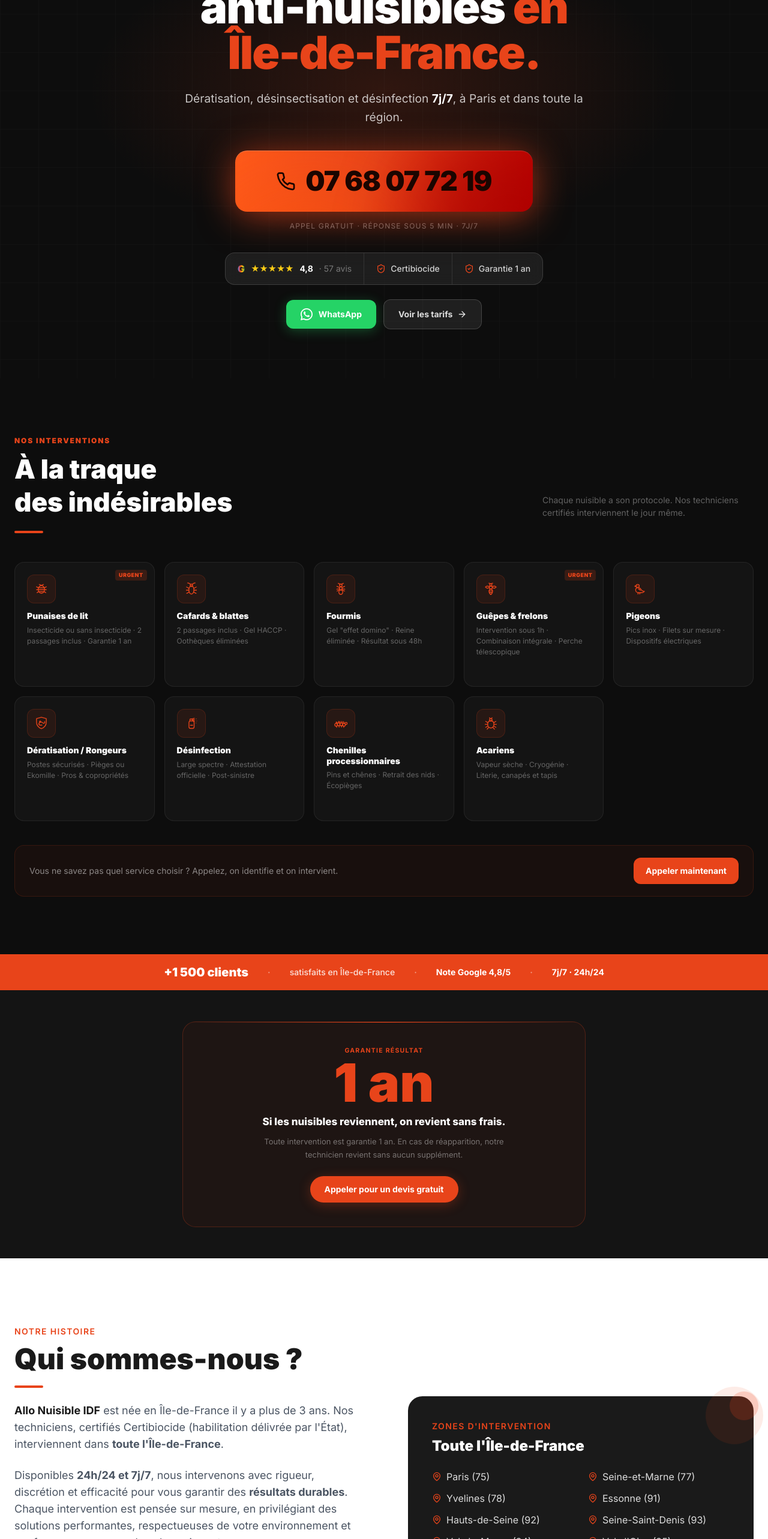
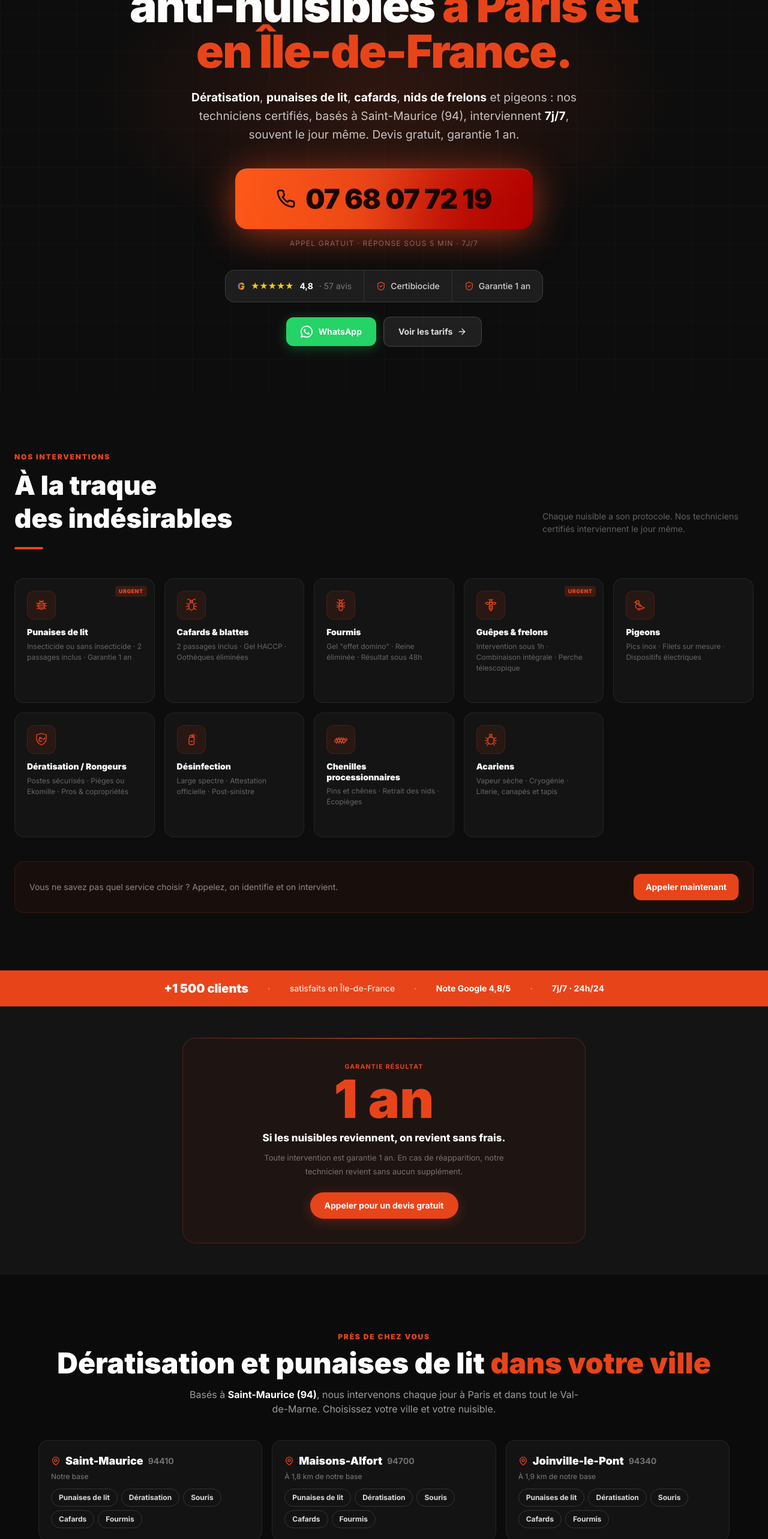
Before and after one commit to Allonuisibleexpress/allo-nuisible-idf, a Next.js app: page / in a window 1280 px wide. Shown: the part 234-2800 px from the top of the page at 60% size. Built offline with nearby package versions, Linux system fonts and the light colour scheme.

Commit message:
Accueil : titre Google avec la marque et les services phares, H1 et sous-titre plus riches en mots-clés, section villes avec liens vers les pages nuisible + ville, avis défilants, FAQ avec données structurées, LocalBusiness enrichi
Co-Authored-By: Claude Opus 5.5 <noreply@anthropic.com>

```diff
--- a/app/page.tsx
+++ b/app/page.tsx
@@ -8,11 +8,13 @@ import QuiSommesNous from '@/components/QuiSommesNous'
 import Contact from '@/components/Contact'
 import Footer from '@/components/Footer'
 import PhotosChantiers from '@/components/PhotosChantiers'
-import AvisGoogle from '@/components/AvisGoogle'
+import AvisDefilants from '@/components/AvisDefilants'
+import AccueilVilles from '@/components/AccueilVilles'
+import { CHAINE_YOUTUBE } from '@/lib/youtube'
 
 export const metadata = pageMetadata({
-  title: 'Lutte contre les nuisibles 7j/7 en Île-de-France',
-  description: 'Rats, cafards, punaises de lit, guêpes : techniciens certifiés Certibiocide, intervention le jour même en Île-de-France, 7j/7. Devis gratuit.',
+  title: 'Allo Nuisible IDF : dératisation, punaises de lit 7j/7',
+  description: 'Dératisation, punaises de lit, cafards, nids de frelons à Paris et en Val-de-Marne. Techniciens Certibiocide basés à Saint-Maurice, 7j/7. Devis gratuit, garantie 1 an.',
   path: '',
 })
 
@@ -43,13 +45,26 @@ const localBusiness = {
     opens: '00:00',
     closes: '23:59',
   },
+  priceRange: '€€',
+  sameAs: ['https://maps.google.com/?cid=11887181769674817823', CHAINE_YOUTUBE],
   knowsAbout: ['Dératisation', 'Désinsectisation', 'Désinfection', 'Punaises de lit', 'Cafards', 'Guêpes et frelons', 'Fourmis', 'Dépigeonnage'],
 }
+
+const FAQ_ACCUEIL = [
+  { q: 'Combien coûte une dératisation ?', a: 'À partir de 120 € TTC pour un appartement, rats ou souris, avec postes sécurisés ou pièges et colmatage des accès. Commerces et copropriétés : sur devis. Le devis est gratuit.' },
+  { q: 'Quel est le prix d’un traitement contre les punaises de lit ?', a: 'À partir de 290 € TTC pour un studio ou un T1, deux passages inclus, par insecticide, cryogénie ou vapeur sèche. Pour un logement plus grand, le prix est fixé après inspection.' },
+  { q: 'Pouvez-vous intervenir le jour même ?', a: 'Oui, très souvent. Nous répondons 7j/7 et intervenons rapidement à Paris et dans le Val-de-Marne, depuis notre base de Saint-Maurice.' },
+  { q: 'Vos traitements sont-ils garantis ?', a: 'Oui, nos interventions sont garanties 1 an : si les nuisibles reviennent, notre technicien revient sans supplément.' },
+  { q: 'Vos techniciens sont-ils certifiés ?', a: 'Oui, nos techniciens sont titulaires du Certibiocide, la certification obligatoire pour utiliser des insecticides et des raticides professionnels.' },
+  { q: 'Dans quelles villes intervenez-vous ?', a: 'À Paris et dans tout le Val-de-Marne : Saint-Maurice, Maisons-Alfort, Charenton-le-Pont, Créteil, Vincennes, Saint-Maur-des-Fossés, Ivry-sur-Seine et bien d’autres, ainsi que dans une partie de l’Île-de-France.' },
+]
+const faqSchema = { '@context': 'https://schema.org', '@type': 'FAQPage', mainEntity: FAQ_ACCUEIL.map((f) => ({ '@type': 'Question', name: f.q, acceptedAnswer: { '@type': 'Answer', text: f.a } })) }
 
 export default function Home() {
   return (
     <>
       <script type="application/ld+json" dangerouslySetInnerHTML={{ __html: JSON.stringify(localBusiness) }} />
+      <script type="application/ld+json" dangerouslySetInnerHTML={{ __html: JSON.stringify(faqSchema) }} />
       <Navbar />
       <main>
         <Hero />
@@ -98,11 +113,31 @@ export default function Home() {
           </div>
         </section>
 
+        <AccueilVilles />
         <QuiSommesNous />
         <PourquoiNous />
         <AvantApres />
         <PhotosChantiers photos={['cryoFoyer', 'litCryo', 'nidGuepes', 'toit']} />
-        <AvisGoogle fond="#111" />
+        <AvisDefilants fond="#111" />
+
+        {/* FAQ */}
+        <section className="py-16 md:py-24 px-4" style={{ background: '#0d0d0d' }}>
+          <div className="max-w-3xl mx-auto">
+            <h2 className="text-3xl md:text-4xl font-black text-white mb-3 text-center">Vos questions, <span style={{ color: '#E8441A' }}>nos réponses</span></h2>
+            <p className="text-white/55 text-center mb-10">Prix, délais, garantie : l’essentiel avant d’appeler.</p>
+            <div className="space-y-3">
+              {FAQ_ACCUEIL.map((f) => (
+                <details key={f.q} className="group rounded-xl px-5 py-4" style={{ background: 'rgba(255,255,255,0.035)', border: '1px solid rgba(255,255,255,0.08)' }}>
+                  <summary className="cursor-pointer font-bold text-white list-none flex justify-between gap-4">
+                    {f.q}<span className="text-white/40 group-open:rotate-45 transition-transform">+</span>
+                  </summary>
+                  <p className="text-white/65 text-sm leading-relaxed mt-3">{f.a}</p>
+                </details>
+              ))}
+            </div>
+          </div>
+        </section>
+
         <Contact />
       </main>
       <Footer />
--- /dev/null
+++ b/components/AccueilVilles.tsx
@@ -0,0 +1,65 @@
+// Accueil : « Nos interventions près de chez vous ». Liens vers les pages nuisible + ville des villes les plus proches
+// de Saint-Maurice : la page d'accueil, la plus forte du site, transmet son autorité aux pages locales.
+import { MapPin, ArrowRight } from 'lucide-react'
+import { VILLES_PUNAISES } from '@/lib/villes-punaises'
+import { VILLES_DERATISATION } from '@/lib/villes-deratisation'
+import { VILLES_SOURIS } from '@/lib/villes-souris'
+import { VILLES_CAFARDS } from '@/lib/villes-cafards'
+import { VILLES_FOURMIS } from '@/lib/villes-fourmis'
+import { REPERES } from '@/lib/reperes-villes'
+import { codePostal } from '@/lib/codes-postaux'
+
+const ACCENT = '#E8441A'
+const card = { background: 'rgba(255,255,255,0.035)', border: '1px solid rgba(255,255,255,0.08)' }
+
+const FAMILLES = [
+  { base: '/punaises-de-lit', label: 'Punaises de lit', slugs: VILLES_PUNAISES.map((v) => v.slug) },
+  { base: '/deratisation', label: 'Dératisation', slugs: VILLES_DERATISATION.map((v) => v.slug) },
+  { base: '/souris', label: 'Souris', slugs: VILLES_SOURIS.map((v) => v.slug) },
+  { base: '/cafards', label: 'Cafards', slugs: VILLES_CAFARDS.map((v) => v.slug) },
+  { base: '/fourmis', label: 'Fourmis', slugs: VILLES_FOURMIS.map((v) => v.slug) },
+]
+
+export default function AccueilVilles({ nombre = 12 }: { nombre?: number }) {
+  const noms = new Map<string, string>()
+  ;[...VILLES_PUNAISES, ...VILLES_DERATISATION].forEach((v) => noms.set(v.slug, v.nom))
+  const villes = Array.from(noms.keys())
+    .filter((s) => VILLES_PUNAISES.some((v) => v.slug === s) && VILLES_DERATISATION.some((v) => v.slug === s))
+    .sort((a, b) => (REPERES[a]?.km ?? 99) - (REPERES[b]?.km ?? 99))
+    .slice(0, nombre)
+
+  return (
+    <section className="py-16 md:py-24 px-4" style={{ background: '#0b0b0b' }}>
+      <div className="max-w-6xl mx-auto text-center">
+        <p className="text-xs font-black uppercase tracking-[.15em] mb-3" style={{ color: ACCENT }}>Près de chez vous</p>
+        <h2 className="text-3xl md:text-4xl lg:text-5xl font-black text-white mb-4 leading-tight">
+          Dératisation et punaises de lit <span style={{ color: ACCENT }}>dans votre ville</span>
+        </h2>
+        <p className="text-white/60 max-w-2xl mx-auto mb-10">
+          Basés à <strong className="text-white">Saint-Maurice (94)</strong>, nous intervenons chaque jour à Paris et dans tout le Val-de-Marne. Choisissez votre ville et votre nuisible.
+        </p>
+        <div className="grid sm:grid-cols-2 lg:grid-cols-3 gap-4 text-left">
+          {villes.map((s) => (
+            <div key={s} className="rounded-2xl p-5" style={card}>
+              <p className="flex items-center gap-2 text-white font-black text-lg mb-1">
+                <MapPin className="w-4 h-4 flex-shrink-0" style={{ color: ACCENT }} />{noms.get(s)}
+                <span className="text-white/40 text-sm font-bold">{codePostal(s)}</span>
+              </p>
+              <p className="text-white/45 text-xs mb-3">{s === 'saint-maurice' ? 'Notre base' : `À ${REPERES[s]?.km.toLocaleString('fr-FR')} km de notre base`}</p>
+              <div className="flex flex-wrap gap-1.5">
+                {FAMILLES.filter((f) => f.slugs.includes(s)).map((f) => (
+                  <a key={f.base} href={`${f.base}/${s}`} className="text-xs font-bold text-white/85 hover:text-white rounded-full px-3 py-1.5 hover:bg-white/10" style={{ border: '1px solid rgba(255,255,255,0.14)' }}>
+                    {f.label} <span className="sr-only">à {noms.get(s)}</span>
+                  </a>
+                ))}
+              </div>
+            </div>
+          ))}
+        </div>
+        <a href="/zones/val-de-marne" className="inline-flex items-center gap-2 font-bold mt-8" style={{ color: ACCENT }}>
+          Toutes nos villes d’intervention <ArrowRight className="w-4 h-4" />
+        </a>
+      </div>
+    </section>
+  )
+}
--- a/components/Hero.tsx
+++ b/components/Hero.tsx
@@ -33,13 +33,13 @@ export default function Hero() {
 
         {/* H1 */}
         <h1 className="hero-2 font-black text-white tracking-tight mb-6" style={{ fontSize: 'clamp(2.4rem, 6.2vw, 4.75rem)', lineHeight: 1 }}>
-          Votre spécialiste <span className="whitespace-nowrap">anti-nuisibles</span>{' '}
-          <span style={{ color: ACCENT }}>en <span className="whitespace-nowrap">Île-de-France.</span></span>
+          Votre expert <span className="whitespace-nowrap">anti-nuisibles</span>{' '}
+          <span style={{ color: ACCENT }}>à Paris et en <span className="whitespace-nowrap">Île-de-France.</span></span>
         </h1>
 
         <p className="hero-3 text-white/75 max-w-2xl mx-auto mb-10 leading-relaxed" style={{ fontSize: 'clamp(1rem, 2vw, 1.2rem)' }}>
-          Dératisation, désinsectisation et désinfection{' '}
-          <strong className="text-white font-bold">7j/7</strong>, à Paris et dans toute la région.
+          <strong className="text-white font-bold">Dératisation</strong>, <strong className="text-white font-bold">punaises de lit</strong>, <strong className="text-white font-bold">cafards</strong>, <strong className="text-white font-bold">nids de frelons</strong> et pigeons : nos techniciens certifiés, basés à Saint-Maurice (94), interviennent{' '}
+          <strong className="text-white font-bold">7j/7</strong>, souvent le jour même. Devis gratuit, garantie 1 an.
         </p>
 
         {/* ── Bouton "lava" — numéro ── */}
```
